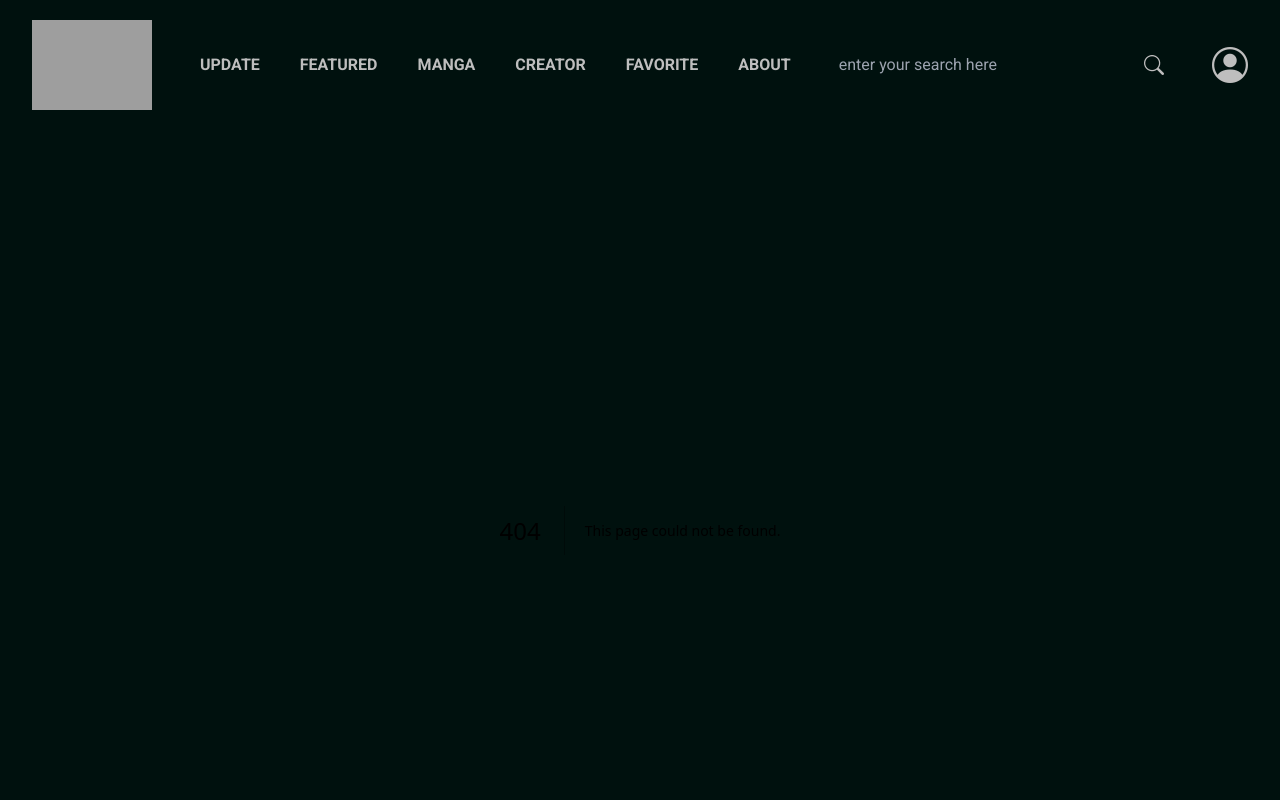
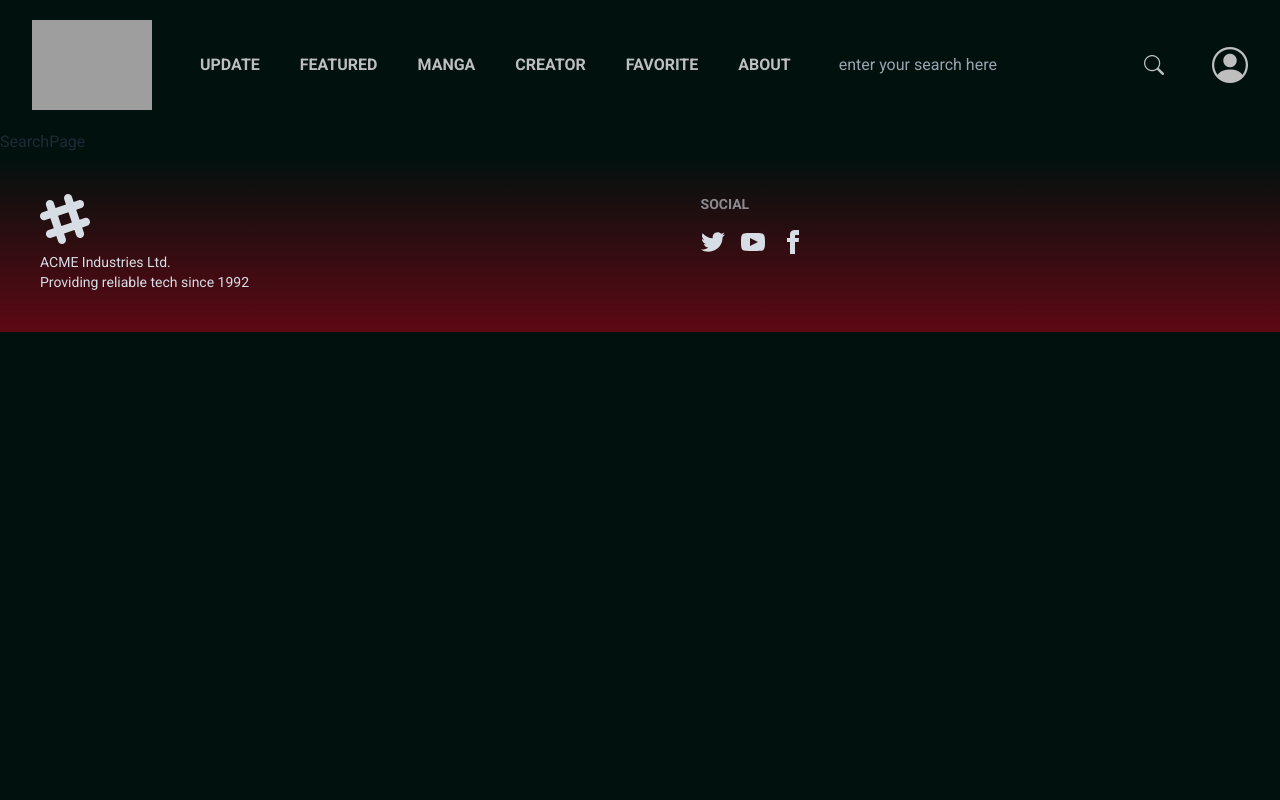
Before and after one commit to Hac-Phong/comic-project, a Next.js app: page /search in a window 1280 px wide. Before the commit this address had no page. Shown: the top 800 px of the page. Built offline with nearby package versions, Linux system fonts and the light colour scheme; grey boxes are pictures that could not be loaded.

Commit message:
create search page

```diff
--- /dev/null
+++ b/app/search/page.tsx
@@ -0,0 +1,5 @@
+const SearchPage = () => {
+  return <div>SearchPage</div>
+}
+
+export default SearchPage
```
